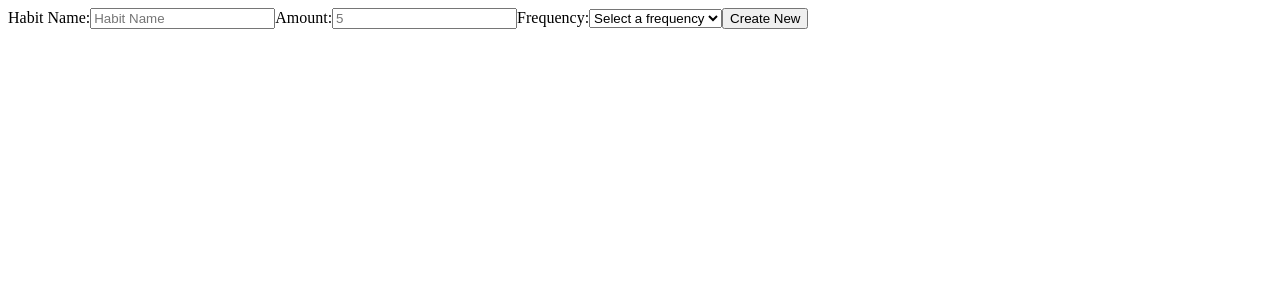
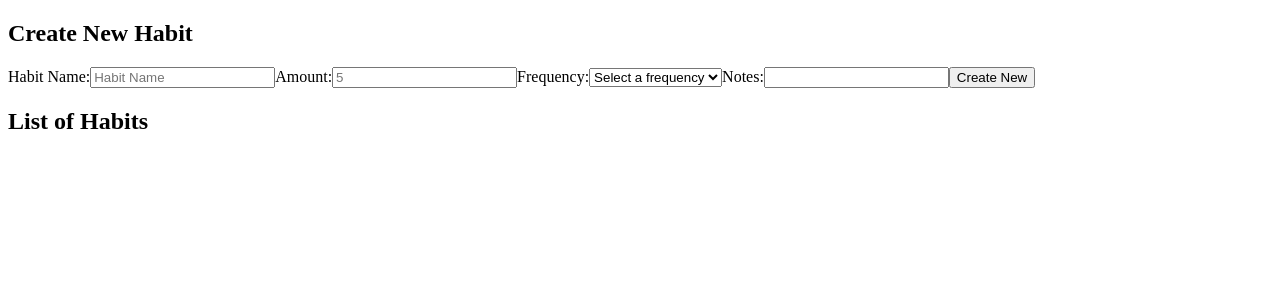
Before and after one commit to jruffolo/habit-impact, a React (Vite) app: page / in a window 1280 px wide. Shown: the top 300 px of the page. Built offline with nearby package versions, Linux system fonts and the light colour scheme.

Commit message:
Add habit list and delete functionality

```diff
--- a/src/App.jsx
+++ b/src/App.jsx
@@ -7,6 +7,7 @@ function App() {
   return (
     <>
       <InputForm state={habits} updateState={setHabits} />
+      <HabitList habits={habits} state={habits} updateState={setHabits}/>
     </>
   )
 }
@@ -23,6 +24,9 @@ function InputForm({ state, updateState }) {
   }
 
   return (
+    <>
+    <h2>Create New Habit</h2>
+
     <form onSubmit={handleSubmit}>
       <label htmlFor="name">
         Habit Name:
@@ -44,15 +48,45 @@ function InputForm({ state, updateState }) {
         <option value="1">Weekly</option>
       </select>
       </label>
+      <label htmlFor="name">
+        Notes:
+        <input type="textarea" name="notes" placeholder="" id="" />
+      </label>
       <button>Create New</button>
     </form>
+    </>
   )
 }
 
-function HabitList() {
+function HabitList({ habits, state, updateState }) {
+  function handleDelete(key) {
+    updateState(state.toSpliced(key, 1));
+  }
+
+  const items = habits.map((habit, i) => {
+    return (
+      <li key={i}>
+        <HabitCard habit={habit} onDelete={() => handleDelete(i)}/>
+      </li>
+    )
+  });
+
   return (
     <>
+    <h2>List of Habits</h2>
+    <ul>
+      {items}
+    </ul>
+    </>
+  )
+}
 
+function HabitCard({ habit, onDelete }) {
+  return (
+    <>
+    <p>{habit.name} for {habit.amount} minutes {habit.frequency} days per week</p>
+    <p>{habit.notes}</p>
+    <button onClick={onDelete}>Delete</button>
     </>
   )
 }
```
